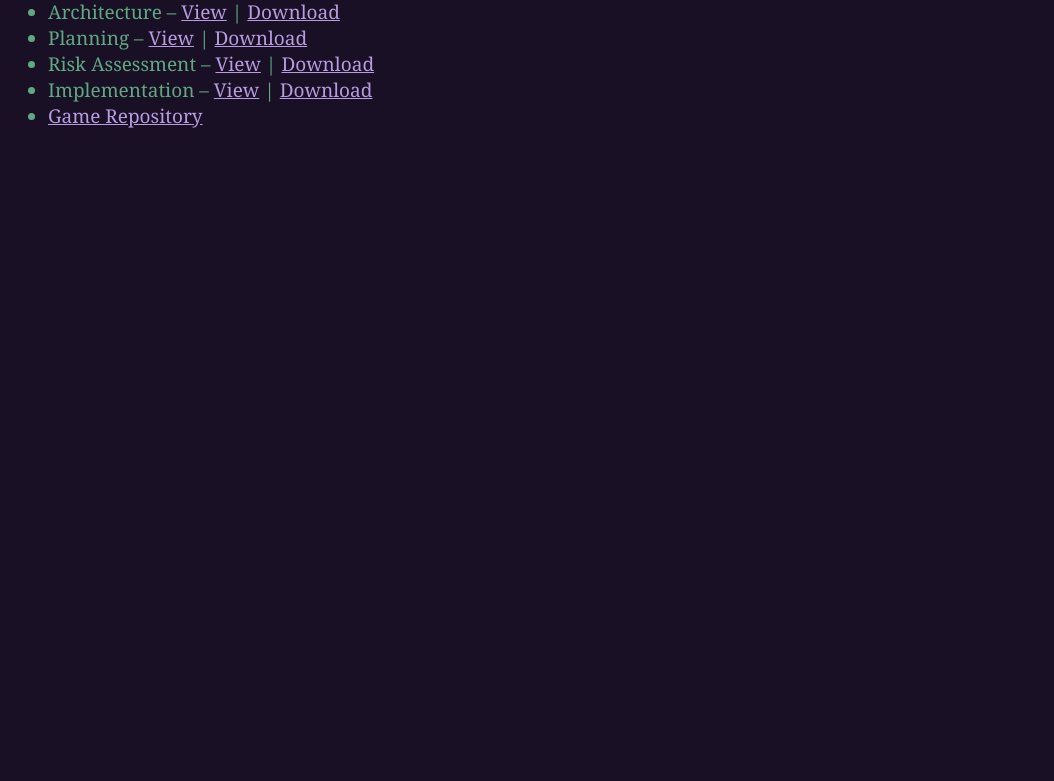
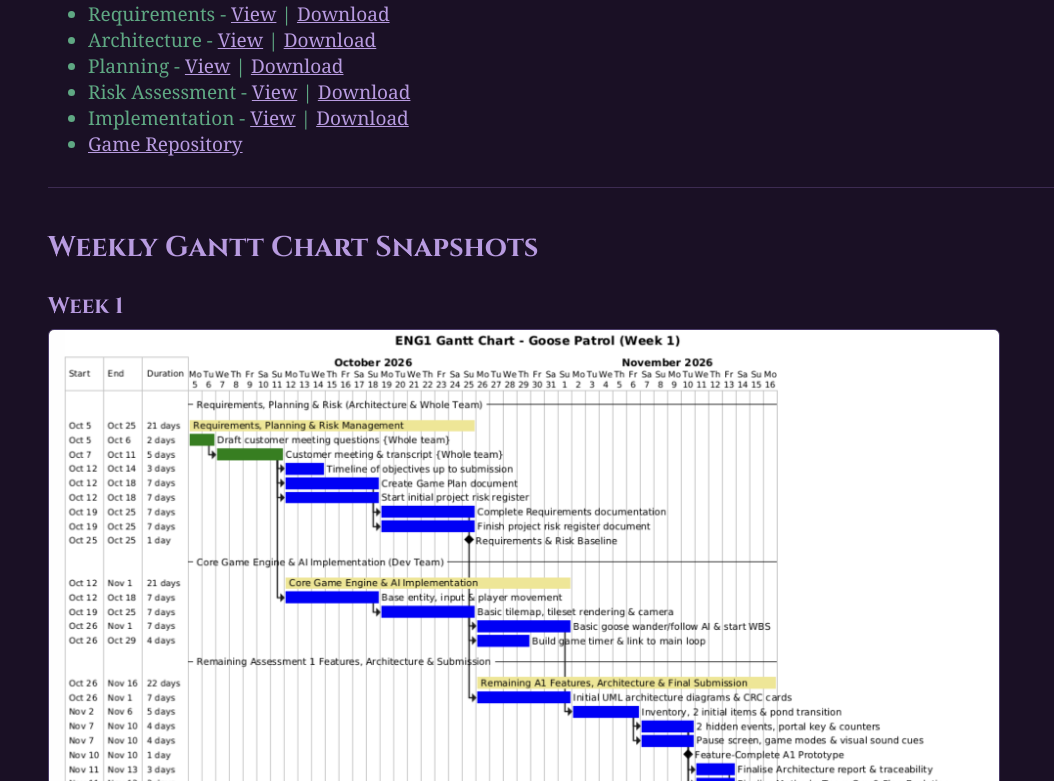
Before and after one commit to ENG1-CallOfGoosulhu/eng1-callofgoosulhu.github.io, a plain HTML site: page index.html in a window 1280 px wide. Shown: the part 129-910 px from the top of the page, without its empty margins (0-1054 px from the left). Before the commit the page ends 800 px from the top, so only its background shows below. Drawn offline with Linux system fonts and the light colour scheme; a web font is replaced by a local one.

Commit message:
Update index.html

```diff
--- a/index.html
+++ b/index.html
@@ -5,21 +5,84 @@
     <title>ENG1 - Group 2 Team 1</title>
     <link href="https://fonts.googleapis.com/css2?family=Cinzel:wght@400;700&family=IM+Fell+English&display=swap" rel="stylesheet">
     <style>
-        body { background-color: #1a1025; font-family: "IM Fell English", Georgia, serif; font-size: 19px; color: #5fa883; }
-        h1 {font-family: "Cinzel", Georgia, serif; color: #b89be0 }
-        a { color: #b89be0}
+        body {
+            background-color: #1a1025;
+            font-family: "IM Fell English", Georgia, serif;
+            font-size: 19px;
+            color: #5fa883;
+            padding: 20px 40px;
+        }
+        h1, h2, h3 {
+            font-family: "Cinzel", Georgia, serif;
+            color: #b89be0;
+        }
+        a {
+            color: #b89be0;
+        }
+        .gantt-section {
+            margin-top: 40px;
+            max-width: 950px;
+        }
+        .gantt-card {
+            margin-bottom: 35px;
+        }
+        .gantt-card h3 {
+            margin-bottom: 8px;
+        }
+        .gantt-card img {
+            max-width: 100%;
+            height: auto;
+            border: 1px solid #4a3b69;
+            border-radius: 6px;
+            display: block;
+        }
+        hr {
+            border: 0;
+            border-top: 1px solid #3d2b52;
+            margin: 30px 0;
+        }
     </style>
 </head>
 <body>
-<h1>Call of Goosulhu</h1>
-<ul>
-    <li>Requirements – <a href="docs/Req1.pdf">View</a> | <a href="docs/Req1.pdf" download>Download</a></li>
-    <li>Architecture – <a href="docs/Arch1.pdf">View</a> | <a href="docs/Arch1.pdf" download>Download</a></li>
-    <li>Planning – <a href="docs/Plan1.pdf">View</a> | <a href="docs/Plan1.pdf" download>Download</a></li>
-    <li>Risk Assessment – <a href="docs/Risk1.pdf">View</a> | <a href="docs/Risk1.pdf" download>Download</a></li>
-    <li>Implementation – <a href="docs/Impl1.pdf">View</a> | <a href="docs/Impl1.pdf" download>Download</a></li>
-    <li><a href="https://eng1-callofgoosulhu.github.io/">Game Repository</a></li>
-</ul>
+    <h1>Call of Goosulhu</h1>
+    <ul>
+        <li>Requirements - <a href="docs/Req1.pdf">View</a> | <a href="docs/Req1.pdf" download>Download</a></li>
+        <li>Architecture - <a href="docs/Arch1.pdf">View</a> | <a href="docs/Arch1.pdf" download>Download</a></li>
+        <li>Planning - <a href="docs/Plan1.pdf">View</a> | <a href="docs/Plan1.pdf" download>Download</a></li>
+        <li>Risk Assessment - <a href="docs/Risk1.pdf">View</a> | <a href="docs/Risk1.pdf" download>Download</a></li>
+        <li>Implementation - <a href="docs/Impl1.pdf">View</a> | <a href="docs/Impl1.pdf" download>Download</a></li>
+        <li><a href="https://eng1-callofgoosulhu.github.io/">Game Repository</a></li>
+    </ul>
 
+    <hr>
+
+    <div class="gantt-section">
+        <h2>Weekly Gantt Chart Snapshots</h2>
+
+        <div class="gantt-card">
+            <h3>Week 1</h3>
+            <img src="Week%201%20gantt%20chart.png" alt="Week 1 Gantt Chart">
+        </div>
+
+        <div class="gantt-card">
+            <h3>Week 2 to 3</h3>
+            <img src="Week2%20gantt%20chart.png" alt="Week 2 Gantt Chart">
+        </div>
+
+        <div class="gantt-card">
+            <h3>Week 3</h3>
+            <img src="Week%203%20Gantt%20chart.png" alt="Week 3 Gantt Chart">
+        </div>
+
+        <div class="gantt-card">
+            <h3>Week 4</h3>
+            <img src="Week%204%20gantt%20chart.png" alt="Week 4 Gantt Chart">
+        </div>
+
+        <div class="gantt-card">
+            <h3>Week 5</h3>
+            <img src="Week5%20gantt%20chart.png" alt="Week 5 Gantt Chart">
+        </div>
+    </div>
 </body>
 </html>
```
